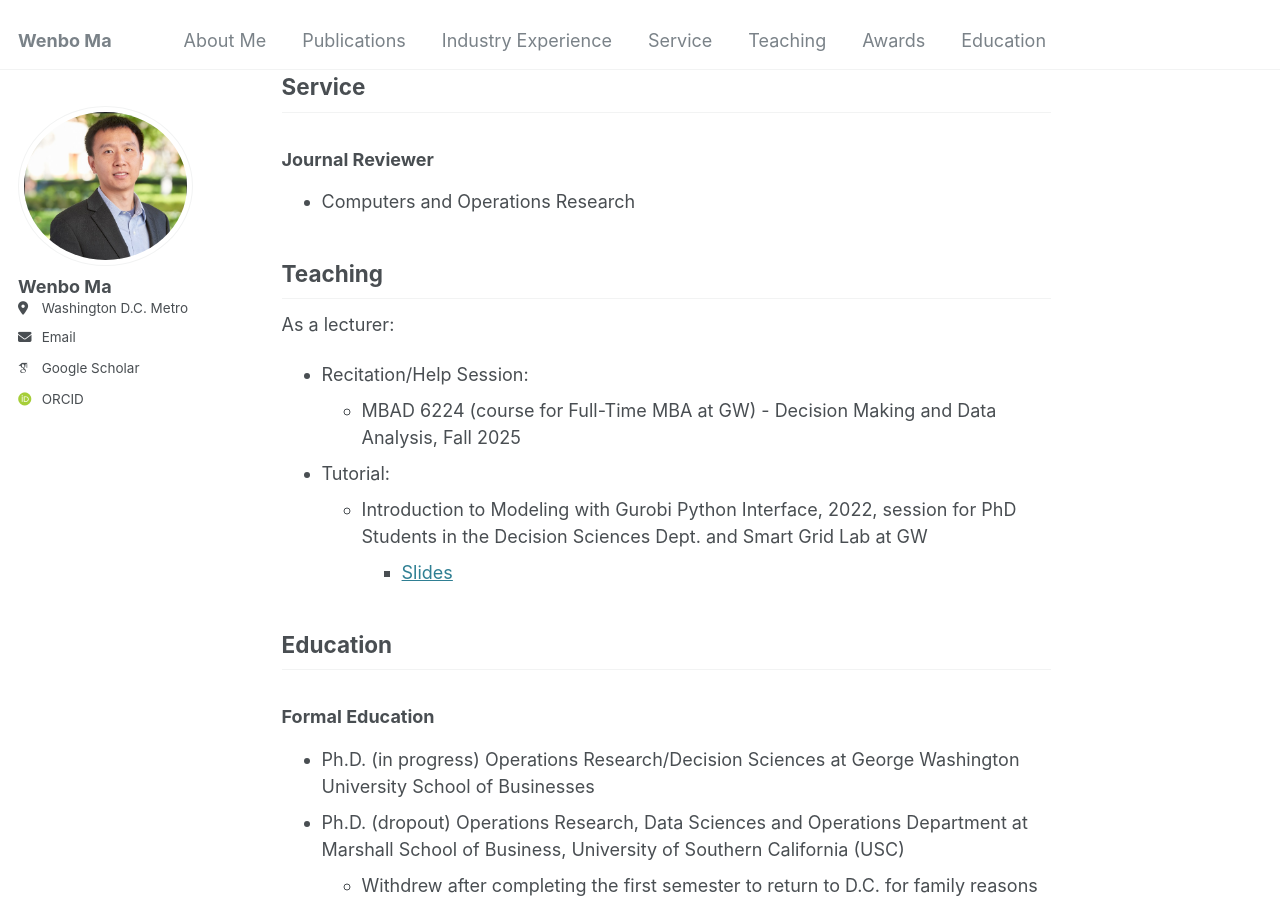
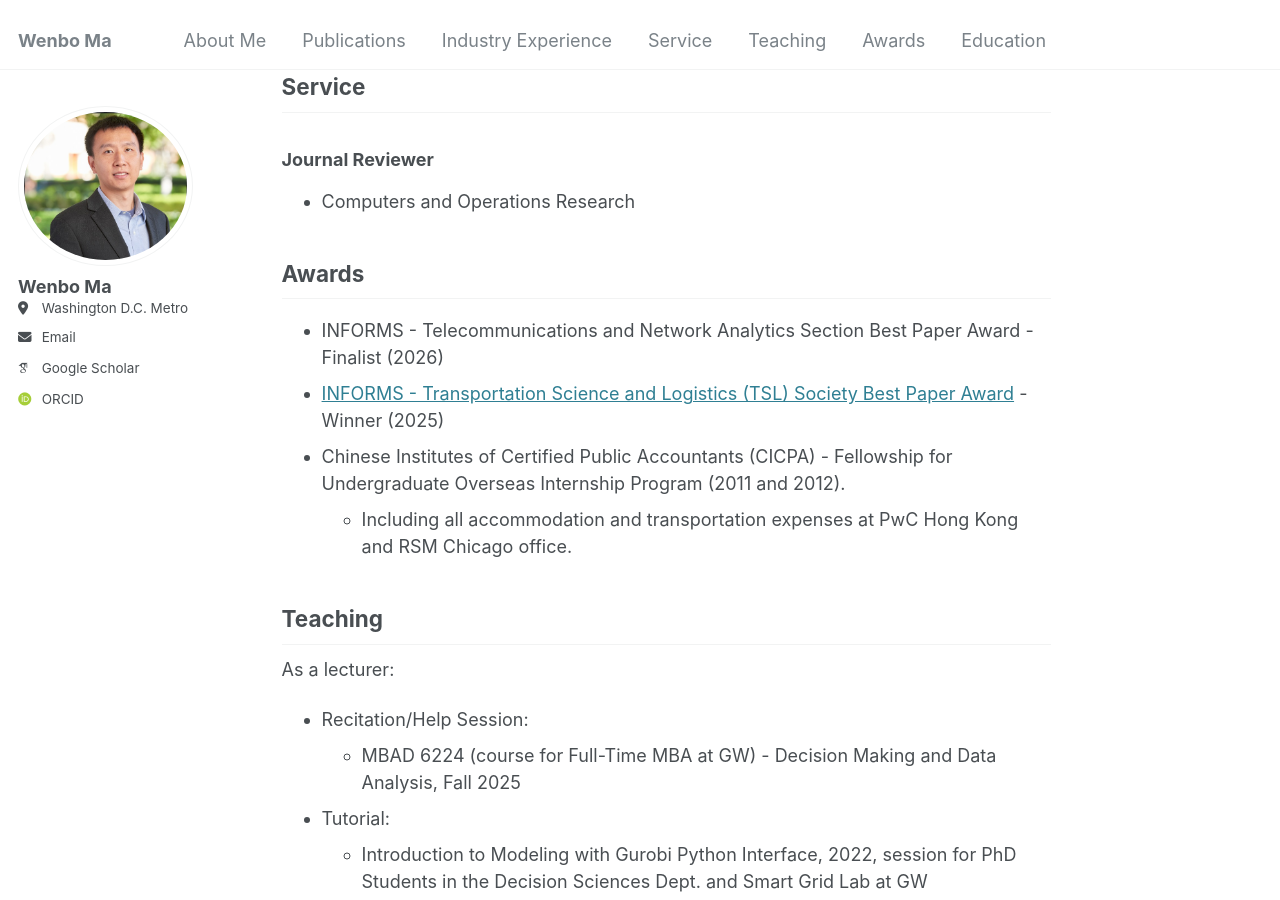
Before and after one commit to wenbo5565/wenbo5565.github.io, a Jekyll site: the page built from _pages/about.md, in a window 1280 px wide and 900 px high, scrolled down 2224 px. Built offline with Jekyll 4.4.1, drawn with Linux system fonts in a browser that asks for light colours; some web fonts are replaced; part of the change alters nothing that is shown.

Commit message:
Update about.md

```diff
--- a/_pages/about.md
+++ b/_pages/about.md
@@ -64,6 +64,12 @@ Outside of work, I enjoy playing and watching sports — particularly tennis, sw
 ### Journal Reviewer
 - Computers and Operations Research
 
+## Awards <a id="awards"></a>
+  - INFORMS - Telecommunications and Network Analytics Section Best Paper Award - Finalist (2026)
+  - [INFORMS - Transportation Science and Logistics (TSL) Society Best Paper Award](https://www.informs.org/Recognizing-Excellence/Community-Prizes/Transportation-Science-and-Logistics-Section/Best-Paper-Award) - Winner (2025)
+  - Chinese Institutes of Certified Public Accountants (CICPA) - Fellowship for Undergraduate Overseas Internship Program (2011 and 2012).
+    - Including all accommodation and transportation expenses at PwC Hong Kong and RSM Chicago office.
+
 ## Teaching <a id="teaching"></a>
 As a lecturer:
 - Recitation/Help Session:
@@ -81,29 +87,3 @@ As a lecturer:
   - Withdrew after completing the first semester to return to D.C. for family reasons
 - M.S. Data Science - Operations Research (finished part-time while working in industry), George Washington University
 - M.S. Statistics, Rutgers University - New Brunswick
-
-<!--
-### Online Learning
-Since my research is interdisciplinary and my formal education is only in the "math" part, I have been studying "the other" part -- medical science, biology, chemistry, and physics -- via massive open online courses (MOOC)
-
-- ### Medical Sciences
-  - [Introductory Human Physiology](https://www.coursera.org/account/accomplishments/certificate/2NDJMJF6FNSO). Duke University via Coursera
-  - [Anatomy: Human Neuroanatomy](https://www.coursera.org/account/accomplishments/certificate/VUX9ONP8L94T). University of Michigan via Coursera
-  - [Fundamentals of Immunology Specialization](https://www.coursera.org/specializations/immunology). Rice University via Coursera
-
-- ### Biology
-  - [Introduction to Biology - The Secret of Life](https://courses.edx.org/certificates/581f0d9fa4244c3e858303d6b6067290?_gl=1*1bjllok*_gcl_aw*R0NMLjE3NTA2Mzg0NDMuQ2owS0NRancwOTdDQmhESUFSSXNBSjMtbnhlUV8xZXdERm0xSElqdHNCQXRFdUE2RmVlcTlsdElRNGNma1JnZ0FtZ2NjNkNUSEFaN3AzZ2FBbWxtRUFMd193Y0I.*_gcl_au*MTAzNDA5MTkxMi4xNzQ1NTk4ODQ1*_ga*MTUyMjU0NDU1MC4xNzUwODYwMTA1*_ga_D3KS4KMDT0*czE3NTA5NDY0MjQkbzIkZzEkdDE3NTA5NDY0MjckajU3JGwwJGgw). MITx 7.00x via edX
-  - Cell Biology. MITx 7.06x via edX
-    - [Transport and Signaling](https://courses.edx.org/certificates/e263210d938c401298c6eb812ea4deab?_gl=1*1pmhdg2*_gcl_au*MTAzNDA5MTkxMi4xNzQ1NTk4ODQ1*_ga*MjAwMzYyNzYwMy4xNzQ5NTA3NTQ4*_ga_D3KS4KMDT0*czE3NTAwMTgyNzYkbzI3JGcxJHQxNzUwMDE5MTk1JGo2MCRsMCRoMA..)
-    - [Cytoskeleton and Cell Cycle](https://courses.edx.org/certificates/66ed337b078842ba964fe701b187879d)
-    - [Cell-Cell Interactions](https://mitxonline.mit.edu/certificate/51e13ace-63c8-4f95-8513-613f00383a5a/)
-  - Contemporary Biology. University of North Texas via Coursera
-
-- ### Chemistry
-  - Introduction to Chemistry Duke University via Coursera
-    - [Reactions and Ratios](https://www.coursera.org/account/accomplishments/certificate/7DQIP192BUXD).
-    - [Structures and Solutions](https://www.coursera.org/account/accomplishments/certificate/T4SKYBPFN5CY)
-  - [Biochemistry - Biomolecules, Methods, and Mechanisms](https://learning.edx.org/course/course-v1:MITx+7.05x+1T2025/home). MITx 7.05x via edX
-
-- ### Physics
--->
```
